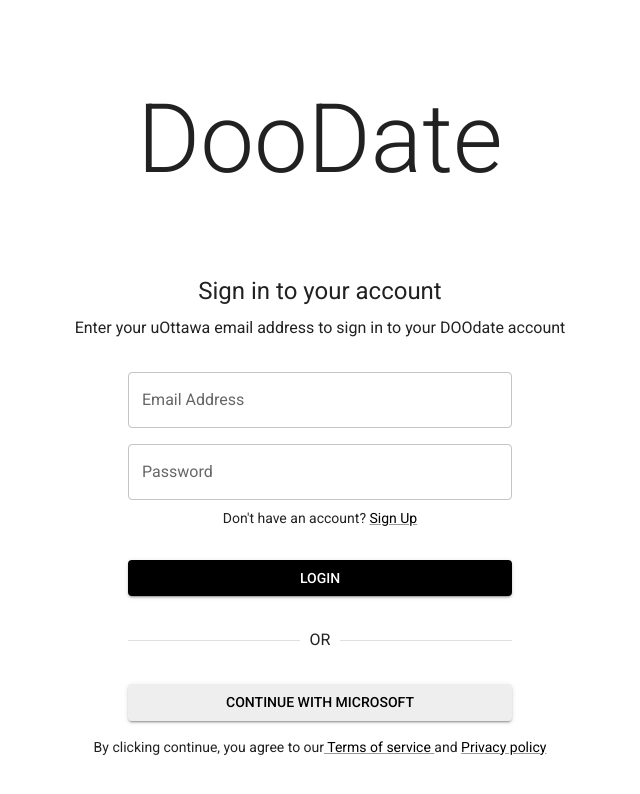
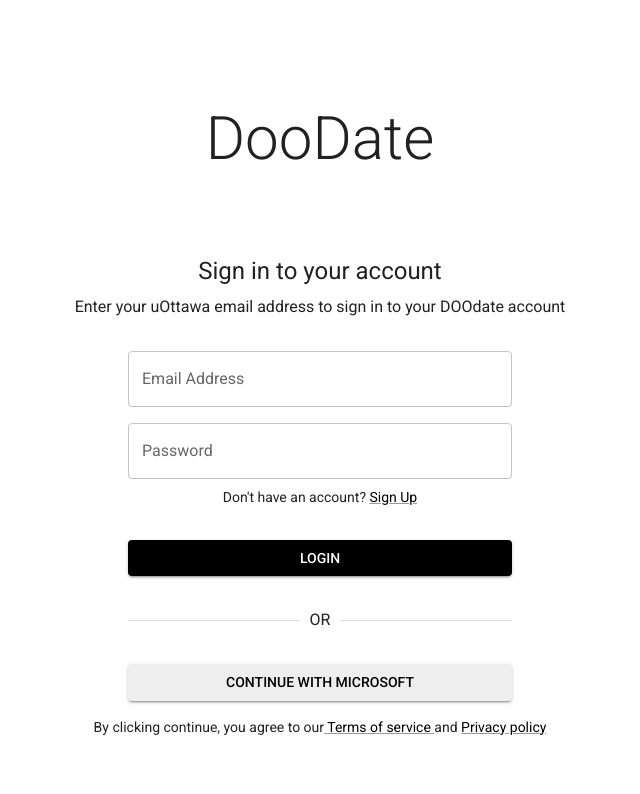
Before and after one commit to DOOdate/DOOdate, a React (Vite) app in the folder frontend/: page / in a window 1280 px wide. Shown: the top 794 px of the page, without its empty margins (320-960 px from the left). Built offline with nearby package versions, Linux system fonts and the light colour scheme; a web font is replaced by a local one.

Commit message:
change size of doodate text on login to be closer to figma and still fit for dyslexic font

```diff
--- a/frontend/src/login.jsx
+++ b/frontend/src/login.jsx
@@ -25,10 +25,10 @@
             color: 'text.primary',
         }}
         >
-            <Typography variant="h1" sx = {{marginTop: "5vh"}}>DooDate</Typography>
+            <Typography variant="h2" sx = {{marginTop: "5vh"}}>DooDate</Typography>
 
 
-            <Typography variant="h5" sx = {{marginTop: "10vh"}}>{t('Signin')}</Typography>
+            <Typography align="center" variant="h5" sx = {{marginTop: "10vh"}}>{t('Signin')}</Typography>
             <Typography align="center" variant="body1" sx = {{marginTop: "1vh", mx: "2vw"}}>{t('Enter email')}</Typography>
 
             <TextField
```
